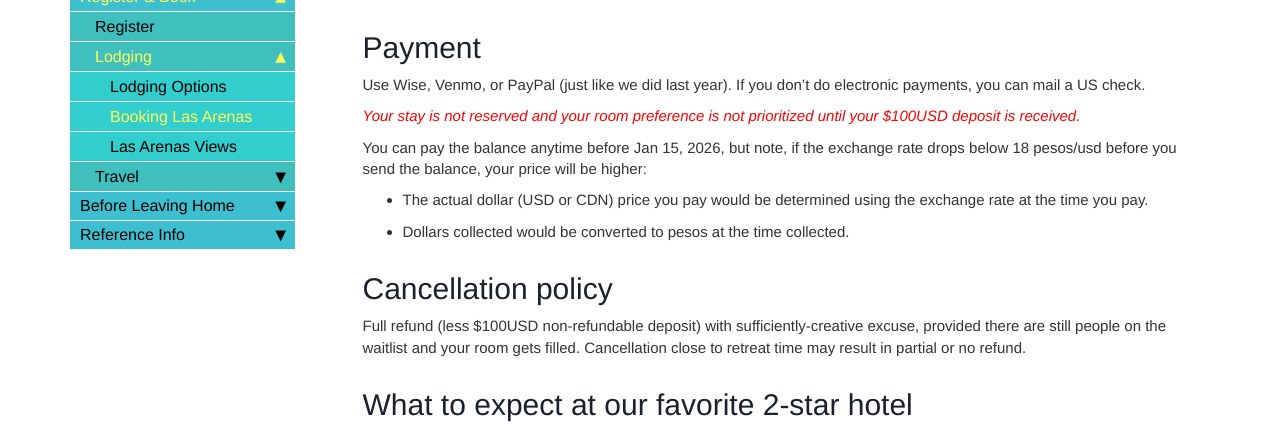
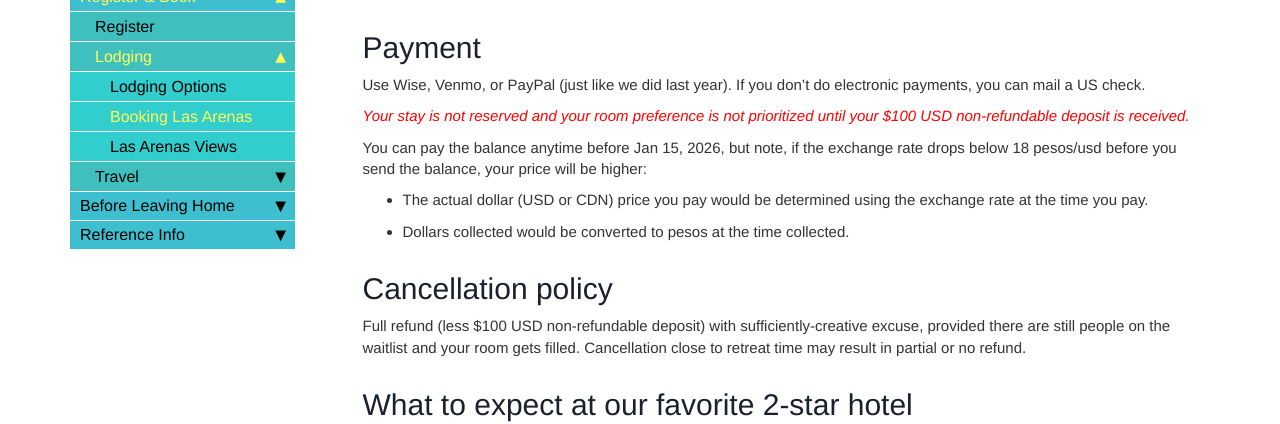
Before and after one commit to davewalker60/pmdup, a Jekyll site: the page built from pages/booking-las-arenas.md, in a window 1280 px wide and 900 px high, scrolled down 1315 px. Shown: the part 153-577 px from the top of the window. Built offline with Jekyll 4.4.1, drawn with Linux system fonts in a browser that asks for light colours; comment, search, counter and statistics services are not loaded; some of the changed text lies outside the part shown.

```diff
--- a/pages/booking-las-arenas.md
+++ b/pages/booking-las-arenas.md
@@ -46,7 +46,7 @@
 
 Use Wise, Venmo, or PayPal (just like we did last year). If you don't do electronic payments, you can mail a US check.
 
-<span style="color:red">*Your stay is not reserved and your room preference is not prioritized until your $100USD deposit is received.*</span>
+<span style="color:red">*Your stay is not reserved and your room preference is not prioritized until your $100 USD non-refundable deposit is received.*</span>
 
 You can pay the balance anytime before Jan 15, 2026, but note, if the exchange rate drops below 18 pesos/usd before you send the balance, your price will be higher:
 * The actual dollar (USD or CDN) price you pay would be determined using the exchange rate at the time you pay.
@@ -54,7 +54,7 @@
 
 # Cancellation policy
 
-Full refund (less $100USD non-refundable deposit) with sufficiently-creative excuse, provided there are still people on the waitlist and your room gets filled. Cancellation close to retreat time may result in partial or no refund.
+Full refund (less $100 USD non-refundable deposit) with sufficiently-creative excuse, provided there are still people on the waitlist and your room gets filled. Cancellation close to retreat time may result in partial or no refund.
 
 # What to expect at our favorite 2-star hotel
 
```
Also changed, not shown: other parts of pages/booking-las-arenas.md (+2 -2 lines).
